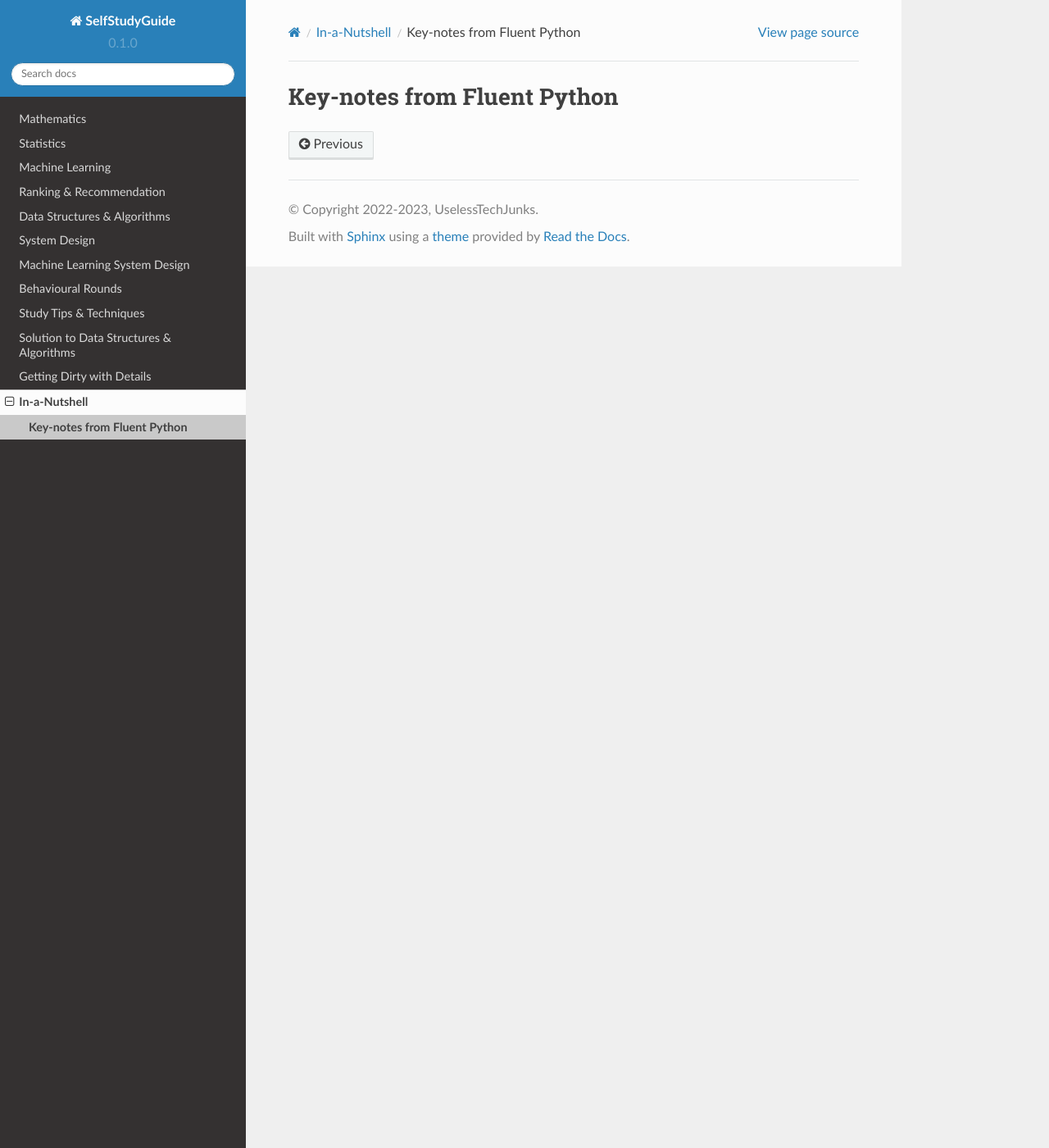
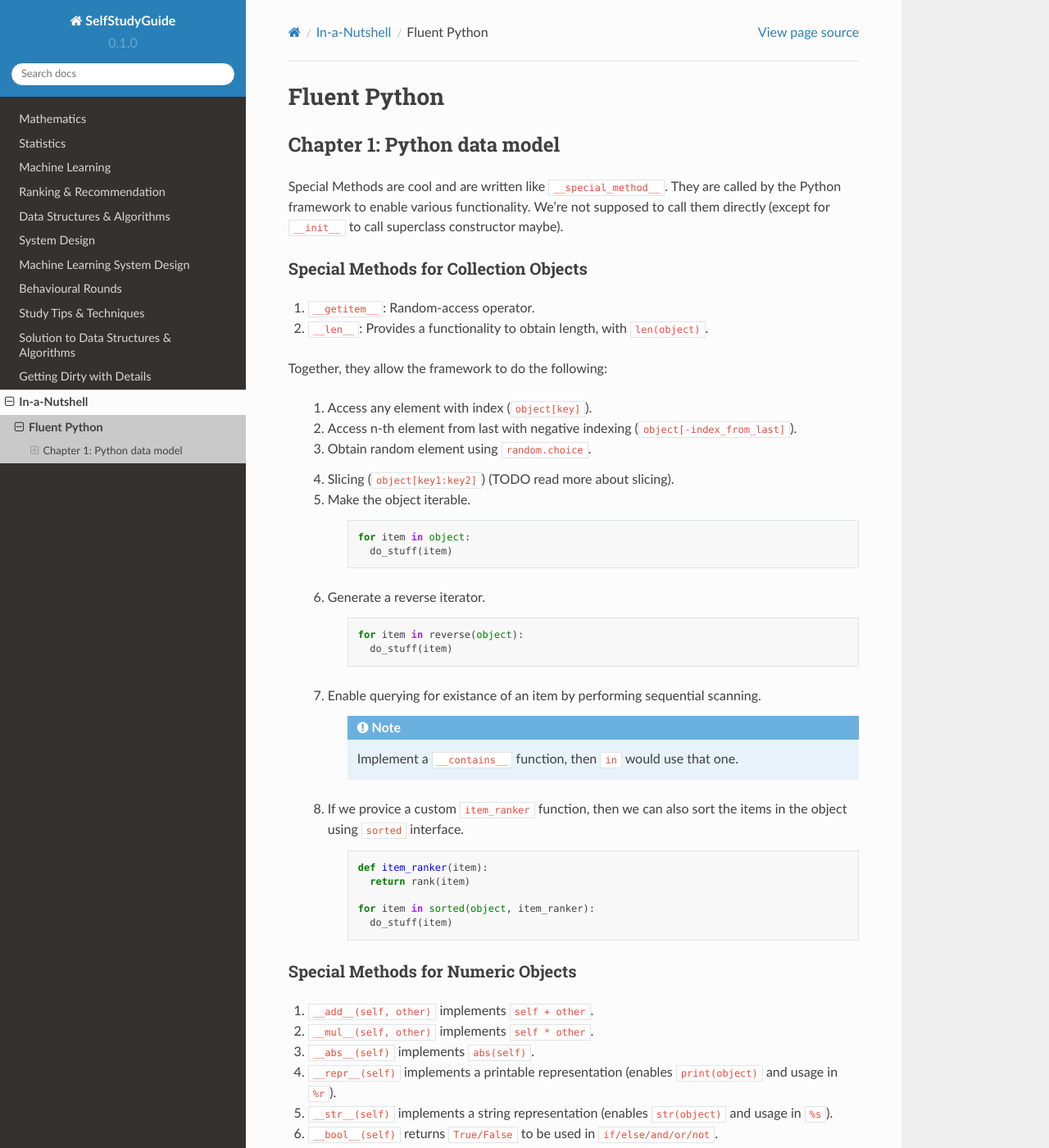
Before and after one commit to uselesstechjunks/leetcode, a Sphinx documentation site: the page built from docs/source/fluent-python.rst, in a window 1280 px wide and 1400 px high. Shown: the whole window at 82% size. Built offline with Sphinx 7.4.7 and the Read the Docs theme 2.0.0, drawn with Linux system fonts in a browser that asks for light colours; some of the changed text lies outside the part shown.

Commit message:
Update kurzgesagt.rst (#29)
* Update kurzgesagt.rst

* Update fluent-python.rst

* Update fluent-python.rst

* Update fluent-python.rst

* Update fluent-python.rst

* Update fluent-python.rst

* Update fluent-python.rst

* Update fluent-python.rst

* Update fluent-python.rst

* Update fluent-python.rst

* Update fluent-python.rst

* Update fluent-python.rst

* Update fluent-python.rst

* Update fluent-python.rst

* Update fluent-python.rst

* Update fluent-python.rst

```diff
--- a/docs/source/fluent-python.rst
+++ b/docs/source/fluent-python.rst
@@ -1,2 +1,78 @@
-Key-notes from Fluent Python
+Fluent Python
 ##########################################################################
+
+Chapter 1: Python data model
+**************************************************
+
+Special Methods are cool and are written like ``__special_method__``. They are called by the Python framework to enable various functionality. We're not supposed to call them directly (except for ``__init__`` to call superclass constructor maybe).
+
+Special Methods for Collection Objects
+============================================
+
+#. ``__getitem__``: Random-access operator.
+#. ``__len__``: Provides a functionality to obtain length, with ``len(object)``.
+
+Together, they allow the framework to do the following:
+
+  #. Access any element with index (``object[key]``).
+  #. Access n-th element from last with negative indexing (``object[-index_from_last]``).
+  #. Obtain random element using ``random.choice``.
+
+      .. code-block: python
+
+          from random import choice
+
+          item = choice(object) # returns a random item from object
+
+  #. Slicing (``object[key1:key2]``) (TODO read more about slicing).
+  #. Make the object iterable.
+
+      .. code-block:: python
+
+          for item in object:
+            do_stuff(item)
+
+  #. Generate a reverse iterator.
+
+      .. code-block:: python
+
+          for item in reverse(object):
+            do_stuff(item)
+
+  #. Enable querying for existance of an item by performing sequential scanning.
+
+      .. note::
+          Implement a ``__contains__`` function, then ``in`` would use that one.
+
+  #. If we provice a custom ``item_ranker`` function, then we can also sort the items in the object using ``sorted`` interface.
+
+      .. code-block:: python
+
+          def item_ranker(item):
+            return rank(item)
+
+          for item in sorted(object, item_ranker):
+            do_stuff(item)
+
+
+Special Methods for Numeric Objects
+============================================
+
+#. ``__add__(self, other)`` implements ``self + other``.
+#. ``__mul__(self, other)`` implements ``self * other``.
+#. ``__abs__(self)`` implements ``abs(self)``.
+#. ``__repr__(self)`` implements a printable representation (enables ``print(object)`` and usage in ``%r``).
+#. ``__str__(self)`` implements a string representation (enables ``str(object)`` and usage in ``%s``).
+#. ``__bool__(self)`` returns ``True/False`` to be used in ``if/else/and/or/not``.
+
+    .. note::
+
+      #. ``__repr__`` usually encodes a hint about how to construct an object of the class as-well (e.g. ``MyClass(a=x, b=y)``).
+      #. ``__str__`` may represent it as ``[x,y]``.
+      #. In absence of a ``__str__``, it falls back to ``__repr__``.
+      #. Delegate the task of representing items in object by using ``item!r`` inside format string.
+
+          .. code-block:: python
+
+              def __repr__(self):
+                return f'MyClass(a={self.a!r}, b={self.b!r})'
--- a/docs/source/kurzgesagt.rst
+++ b/docs/source/kurzgesagt.rst
@@ -1,5 +1,7 @@
 In-a-Nutshell
 ##########################################################################
+
+A collection of *a-ha factos* from various (academic/non-academic) books.
 
 .. toctree::
 
```
